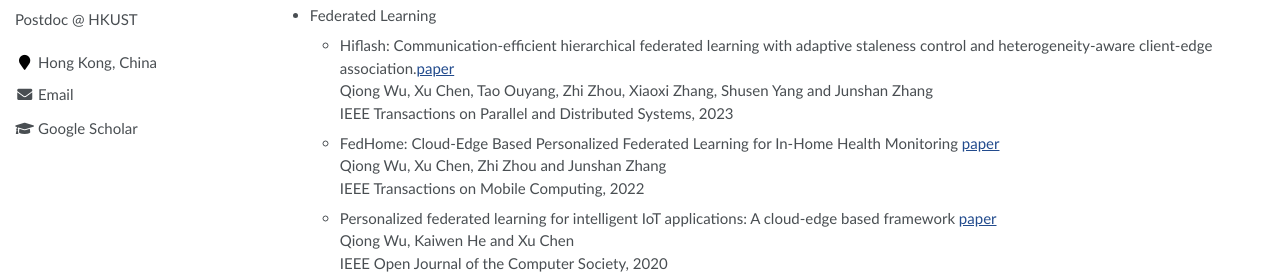
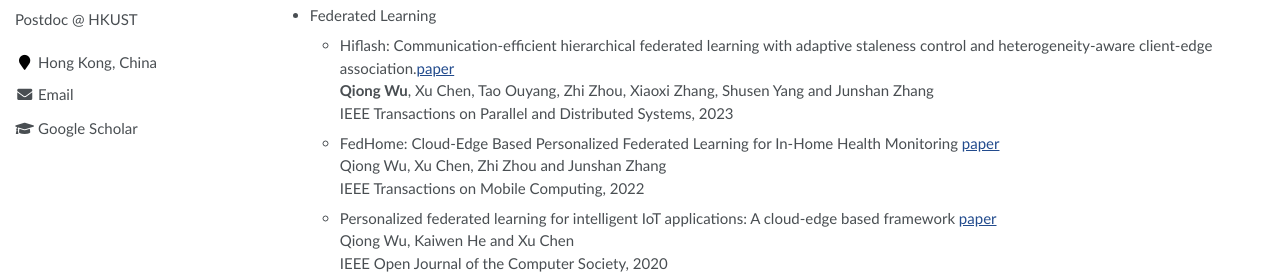
Before and after one commit to Joaniewu/joaniewu.github.io, a Jekyll site: the page built from _pages/about.md, in a window 1280 px wide and 900 px high. Shown: the part 328-603 px from the top of the window. Built offline with Jekyll 4.4.1, drawn with Linux system fonts in a browser that asks for light colours.

```diff
--- a/_pages/about.md
+++ b/_pages/about.md
@@ -44,7 +44,7 @@ My research interests lie in federated learning, mobile edge computing, large la
 -->
 - Federated Learning
   - Hiflash: Communication-efficient hierarchical federated learning with adaptive staleness control and heterogeneity-aware client-edge association.[paper](https://ieeexplore.ieee.org/document/10021868)<br>
-  Qiong Wu, Xu Chen, Tao Ouyang, Zhi Zhou, Xiaoxi Zhang, Shusen Yang and Junshan Zhang<br>
+  **Qiong Wu**, Xu Chen, Tao Ouyang, Zhi Zhou, Xiaoxi Zhang, Shusen Yang and Junshan Zhang<br>
   IEEE Transactions on Parallel and Distributed Systems, 2023<br>
   - FedHome: Cloud-Edge Based Personalized Federated Learning for In-Home Health Monitoring [paper](https://ieeexplore.ieee.org/abstract/document/9296274)<br>
   Qiong Wu, Xu Chen, Zhi Zhou and Junshan Zhang<br>
```
